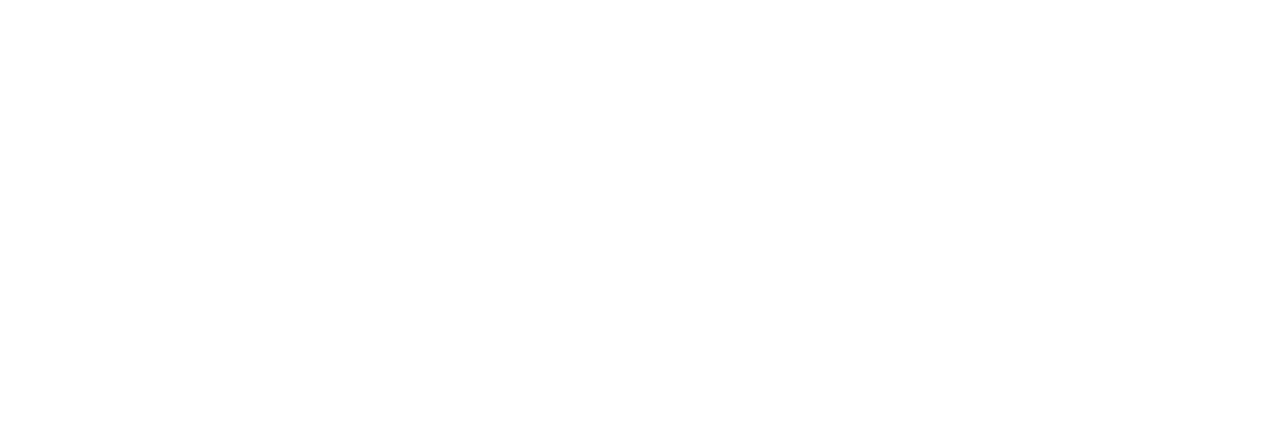
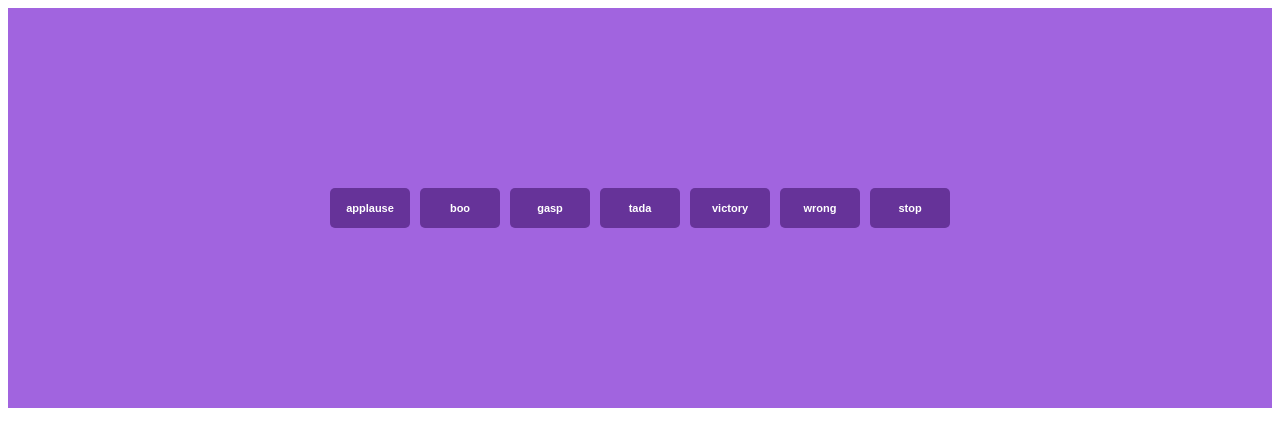
Before and after one commit to acciojob/Soundbar-Dhruwvaviya999, a website: page main.html in a window 1280 px wide. Drawn offline with Linux system fonts and the light colour scheme.

Commit message:
created a submission

```diff
--- a/main.html
+++ b/main.html
@@ -8,6 +8,15 @@
 
 <body>
 	<!-- the entire body must be written by student -->
+	<div class="buttons">
+		<button class="btn">applause</button>
+		<button class="btn">boo</button>
+		<button class="btn">gasp</button>
+		<button class="btn">tada</button>
+		<button class="btn">victory</button>
+		<button class="btn">wrong</button>
+		<button class="btn stop">stop</button>
+	</div>
     <script type="text/javascript" src="./script.js">
 </script>
 
--- a/script.js
+++ b/script.js
@@ -1 +1,11 @@
 //your JS code here. If required.
+
+let applause = new Audio("sounds/tada.mp3");
+
+let btns = document.querySelectorAll(".btn");
+
+btns.forEach((btn) => {
+	btn.addEventListener("click", () => {
+		applause.play();
+	})
+});
--- a/styles.css
+++ b/styles.css
@@ -1 +1,22 @@
 /*  your css code here. If applicable */
+
+.buttons{
+	background-color:#a164df;
+	height:50vh;
+	display:flex;
+	justify-content:center;
+	align-items:center;
+	gap:10px;
+}
+
+.btn{
+	background-color:#663399;
+	height:40px;
+	width:80px;
+	color:white;
+	font-weight:bold;
+	border:none;
+	border-radius:5px;
+	cursor:pointer;
+	font-size:11px
+}
```
